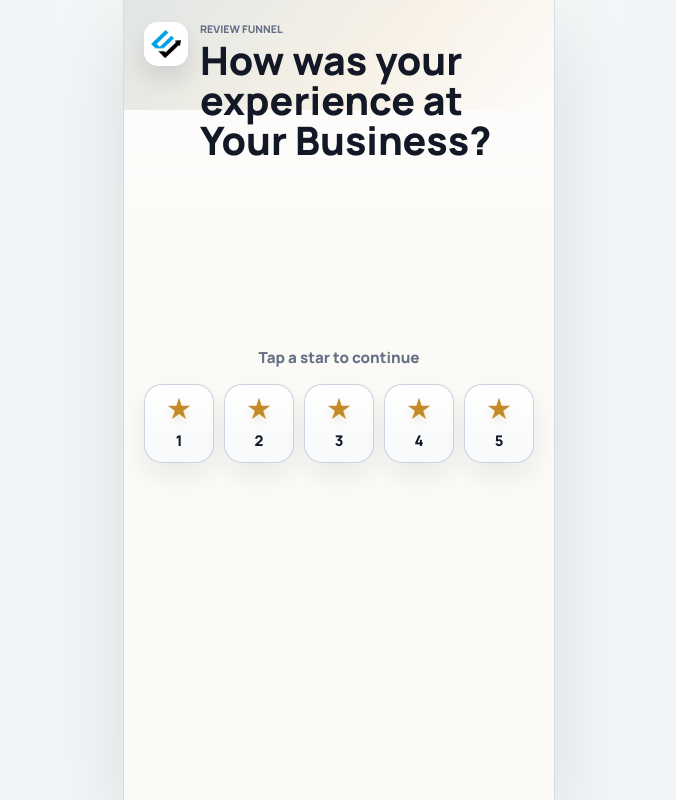
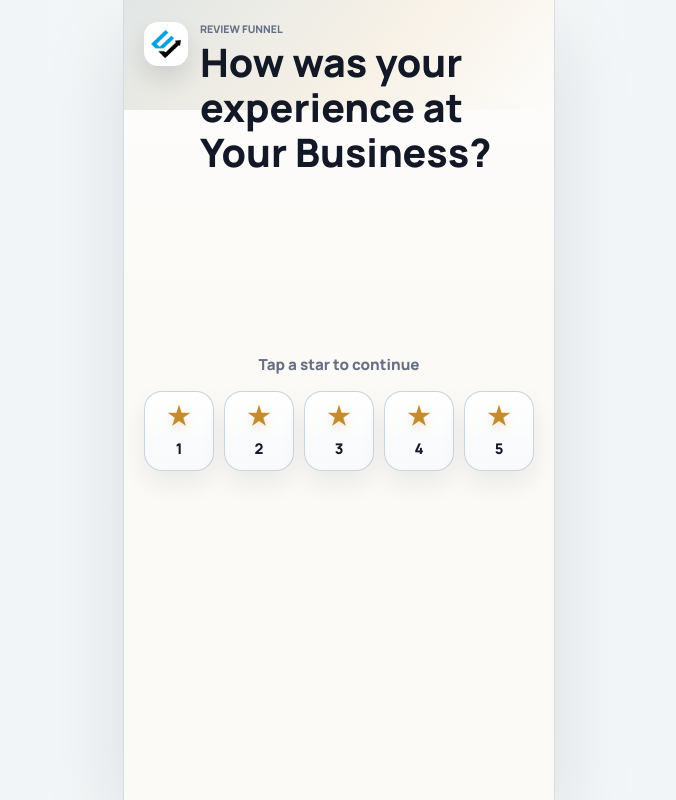
Before and after one commit to Latisha05/review-funnel, a website: page index.html in a window 1280 px wide. Shown: the whole page, without its empty margins (301-977 px from the left). Drawn offline with Linux system fonts and the light colour scheme; no server answers.

Commit message:
Fix cramped h1 line spacing causing text overlap on review page
line-height 1.02 made the bold multi-line heading rows collide; bump to 1.15.

Co-Authored-By: Claude Opus 4.8 <noreply@anthropic.com>

```diff
--- a/styles.css
+++ b/styles.css
@@ -140,7 +140,7 @@ p {
 h1 {
   margin-bottom: 0;
   font-size: clamp(1.85rem, 8vw, 2.45rem);
-  line-height: 1.02;
+  line-height: 1.15;
   max-width: 12ch;
   font-weight: 850;
 }
```
